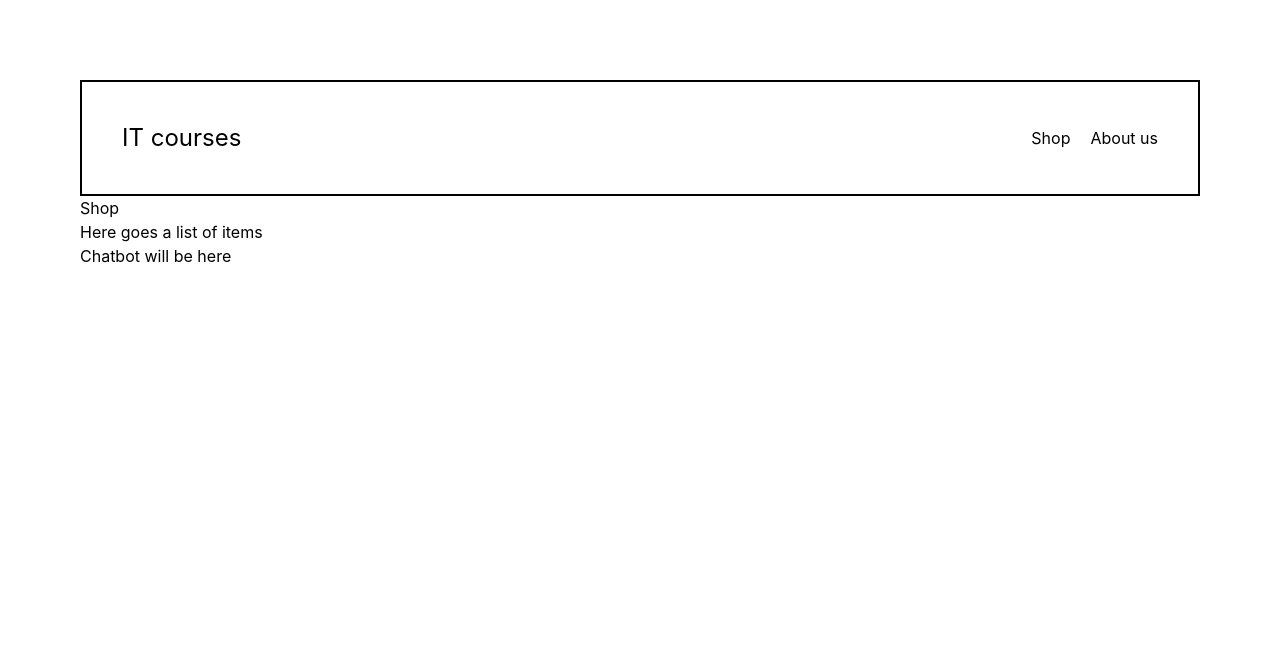
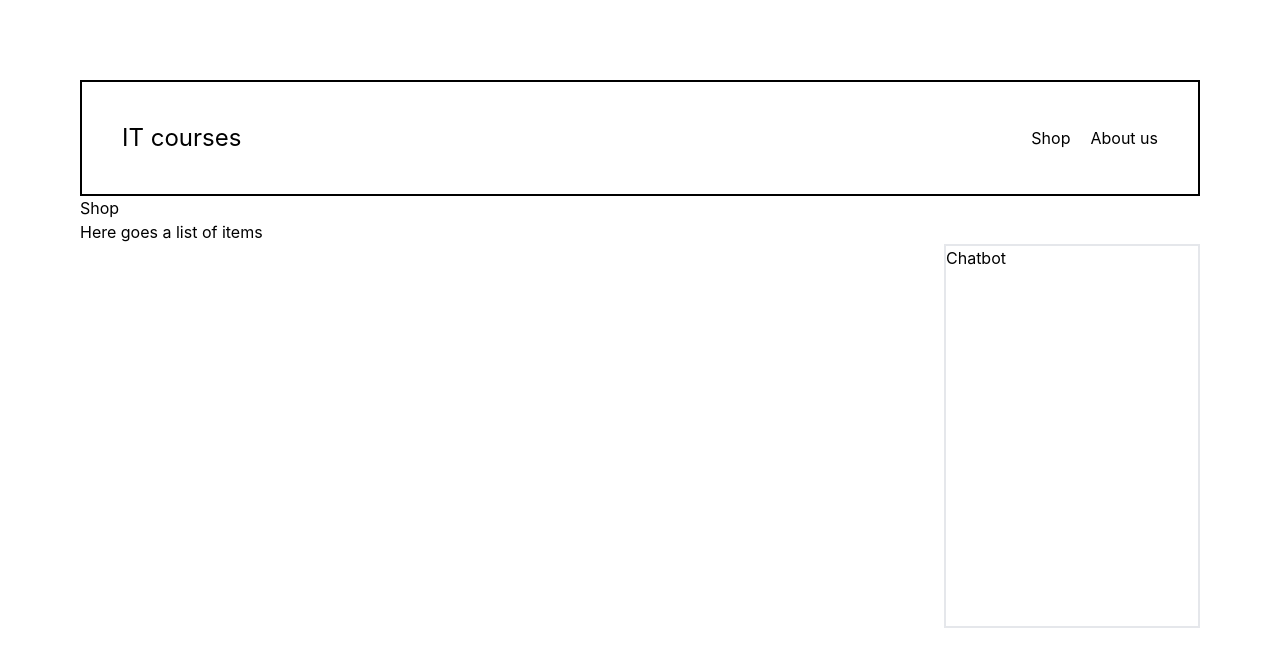
Before and after one commit to mcknx/ulayaw-chatbot, a React (Create React App) app in the folder client/: page /shop in a window 1280 px wide. Shown: the top 666 px of the page. Built offline with nearby package versions, Linux system fonts and the light colour scheme.

Commit message:
Part3 - Connect-Server-and-Client

```diff
--- a/client/src/components/chatbot/Chatbot.js
+++ b/client/src/components/chatbot/Chatbot.js
@@ -1,5 +1,17 @@
-import React from "react";
+import React, { useState } from "react";
 
-const Chatbot = () => <h2>Chatbot will be here</h2>;
+function Chatbot() {
+  const [messages, setMessages] = useState();
+  return (
+    <div className="h-96 w-64 float-right border-2 ">
+      <div className="w-full h-full overflow-auto">
+        <h2>Chatbot</h2>
+        <input type="text" />
+      </div>
+    </div>
+  );
+}
+
+// const Chatbot = () => <h2>Chatbot will be here</h2>;
 
 export default Chatbot;
```
